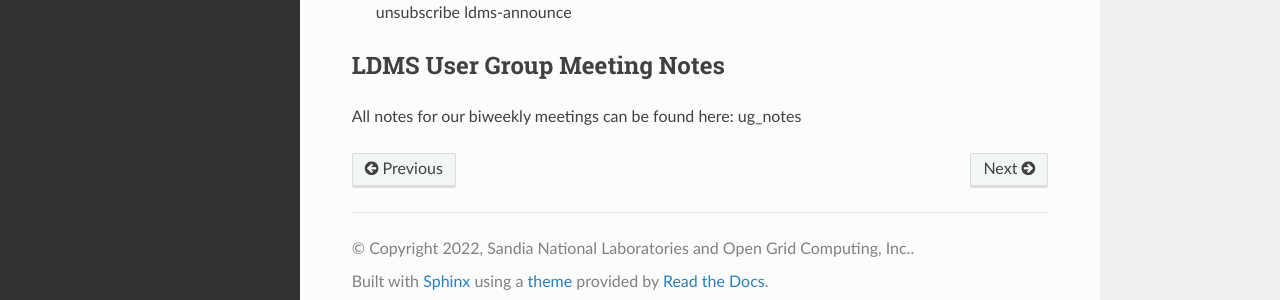
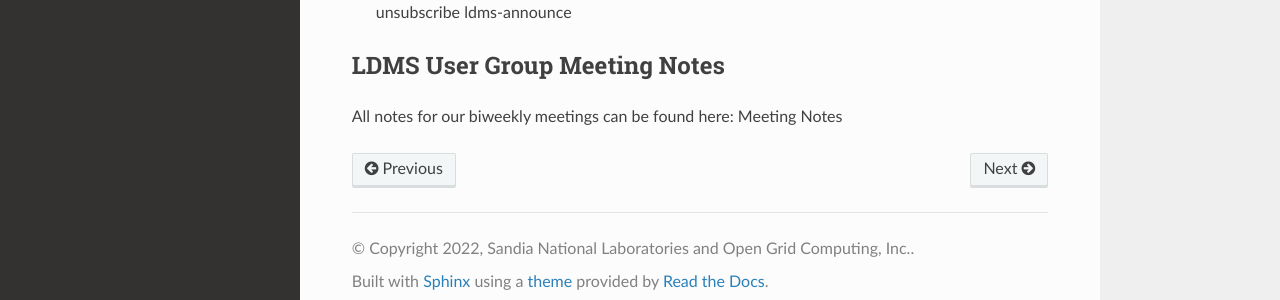
Before and after one commit to ovis-hpc/readthedocs, a Sphinx documentation site: the page built from docs/source/ug.rst, in a window 1280 px wide and 1141 px high. Shown: the part 823-1123 px from the top of the window. Built offline with Sphinx 7.4.7 and the Read the Docs theme 2.0.0, drawn with Linux system fonts in a browser that asks for light colours; pages that are not in the unit, such as notebooks, are missing from menus.

Commit message:
Update ug.rst

```diff
--- a/docs/source/ug.rst
+++ b/docs/source/ug.rst
@@ -33,4 +33,4 @@ For instance:
 
 LDMS User Group Meeting Notes
 -----------------------------
-All notes for our biweekly meetings can be found here: :ref:`ug_notes`
+All notes for our biweekly meetings can be found here: :doc:`Meeting Notes </docs/source/ug_notes>`
```
